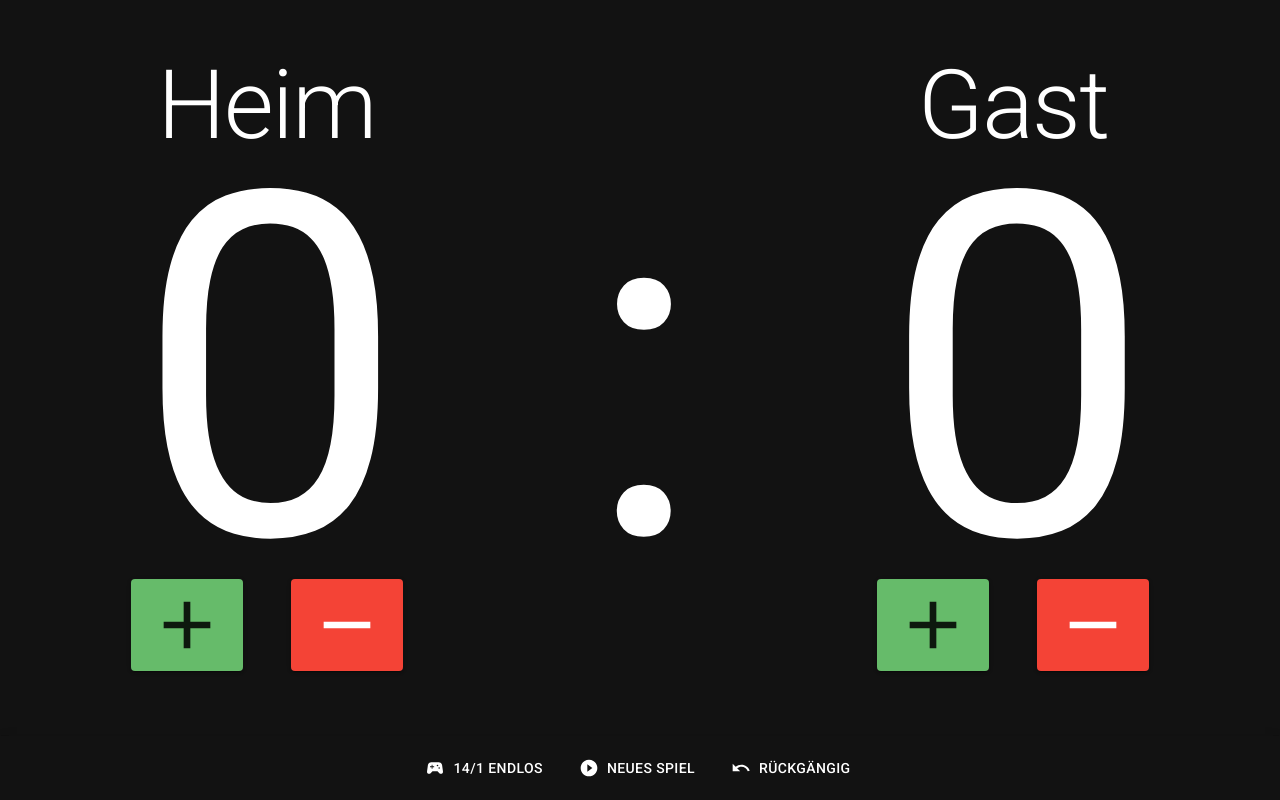
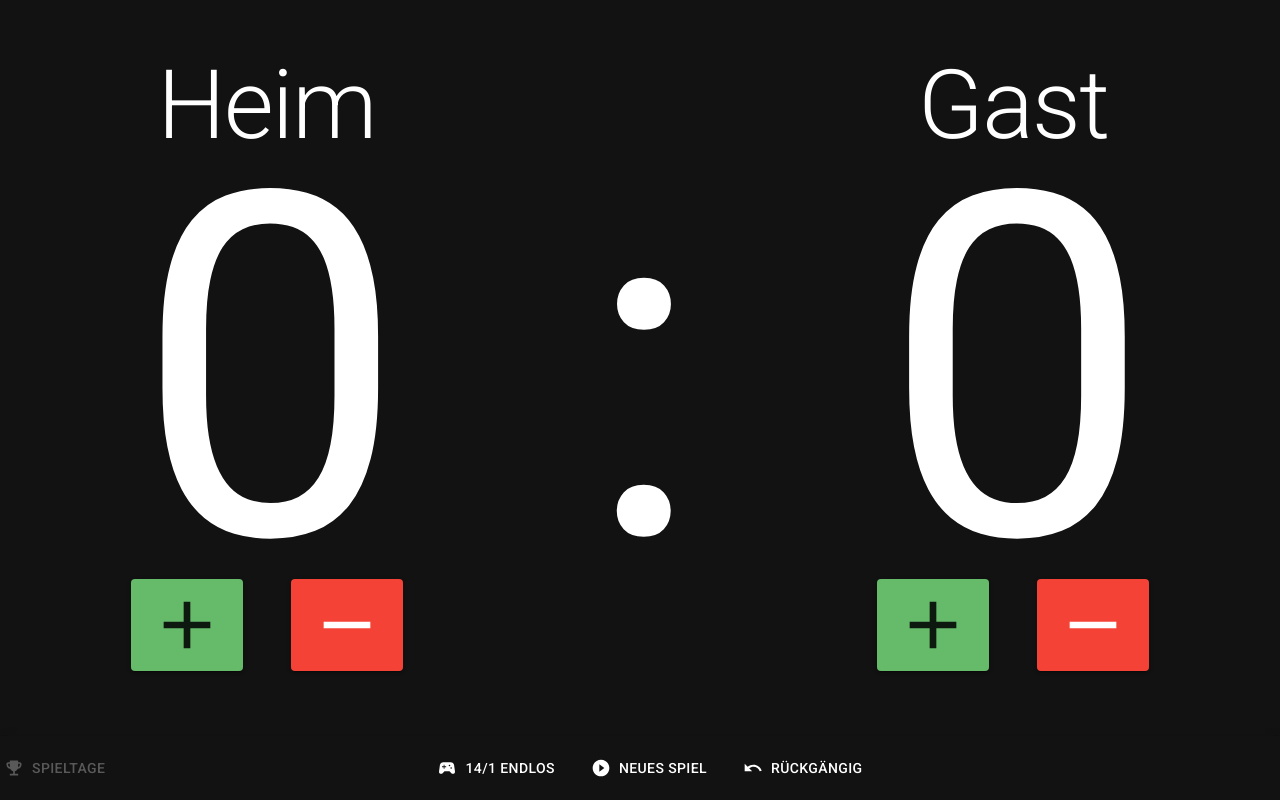
Before and after one commit to sbutz/poolscore, a React (Create React App) app: page /game in a window 1280 px wide. Built offline with nearby package versions, Linux system fonts and the light colour scheme.

Commit message:
Add Matchday Button

```diff
--- a/src/components/GameFooter.tsx
+++ b/src/components/GameFooter.tsx
@@ -1,4 +1,8 @@
-import { AppBar, Toolbar, Stack } from '@mui/material';
+import { EmojiEvents } from '@mui/icons-material';
+import {
+  AppBar, Toolbar, Stack, Button,
+} from '@mui/material';
+import { Link } from 'react-router-dom';
 
 interface HeaderProps {
   children: React.ReactNode;
@@ -9,7 +13,19 @@ export default function GameFooter({ children }: HeaderProps) {
     <AppBar color="transparent" position="sticky">
       <Toolbar>
         <Stack direction="row" justifyContent="center" width="100%" spacing={3}>
-          {children}
+          <Button
+            color="inherit"
+            startIcon={<EmojiEvents />}
+            component={Link}
+            to="/matchdays"
+            sx={{ ml: 4, position: 'fixed', left: 0 }}
+            disabled
+          >
+            Spieltage
+          </Button>
+          <Stack direction="row" spacing={3}>
+            {children}
+          </Stack>
         </Stack>
       </Toolbar>
     </AppBar>
```
